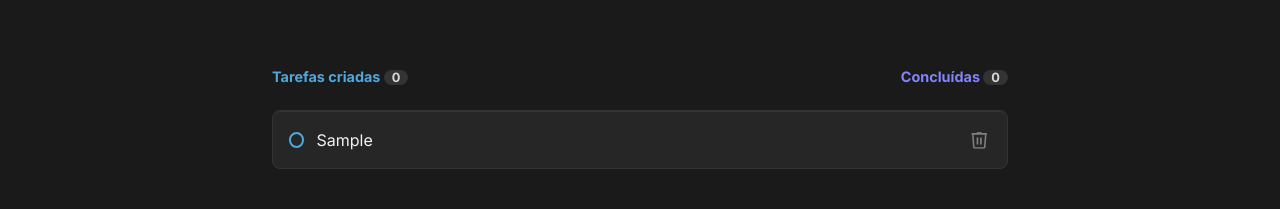
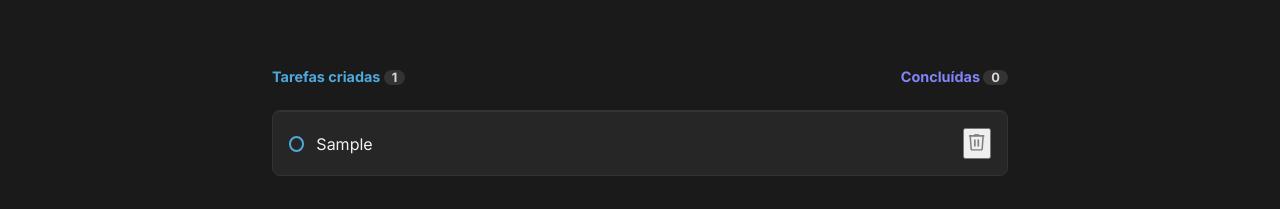
Before and after one commit to acamposlucas/ignite-reactjs-todolist, a React (Vite) app: page / in a window 1280 px wide. Both pictures are taken after typing "Sample" into the empty fields and a click on the button "Criar". Shown: the part 228-437 px from the top of the page. Built offline with nearby package versions, Linux system fonts and the light colour scheme.

Commit message:
feat: set total todos created

```diff
--- a/src/components/TodoList.tsx
+++ b/src/components/TodoList.tsx
@@ -1,13 +1,19 @@
 import styles from "./TodoList.module.css";
 import { Todo } from "../model";
 import { v4 as uuidv4 } from "uuid";
-import { useState } from "react";
+import { useEffect, useState } from "react";
 interface Props {
   todos: Todo[];
   setTodos: React.Dispatch<React.SetStateAction<Todo[]>>;
 }
 
 export function TodoList({ todos, setTodos }: Props) {
+  const [todosCreated, setTodosCreated] = useState(todos.length);
+
+  useEffect(() => {
+    setTodosCreated(todos.length);
+  });
+
   function handleToggleTodoIsDone(id: string) {
     const newTodos = todos.map((todo) =>
       todo.id === id ? { ...todo, isDone: !todo.isDone } : todo
@@ -16,11 +22,16 @@ export function TodoList({ todos, setTodos }: Props) {
     setTodos(newTodos);
   }
 
+  function handleRemoveTodo(id: string) {
+    const filteredTodos = todos.filter((todo) => todo.id !== id);
+
+    setTodos([...filteredTodos]);
+  }
   return (
     <section className={styles.taskList}>
       <header className={styles.taskList__header}>
         <h2>
-          Tarefas criadas <span>0</span>
+          Tarefas criadas <span>{todosCreated}</span>
         </h2>
         <h2>
           Concluídas <span>0</span>
@@ -53,6 +64,7 @@ export function TodoList({ todos, setTodos }: Props) {
                 >
                   {todo.todo}
                 </p>
+                <button type="button" onClick={() => handleRemoveTodo(todo.id)}>
                   <svg
                     width="13"
                     height="14"
@@ -73,6 +85,7 @@ export function TodoList({ todos, setTodos }: Props) {
                       fill="#808080"
                     />
                   </svg>
+                </button>
               </li>
             ))}
           </ul>
```
Lines whose indentation alone changed are shown as unchanged.
